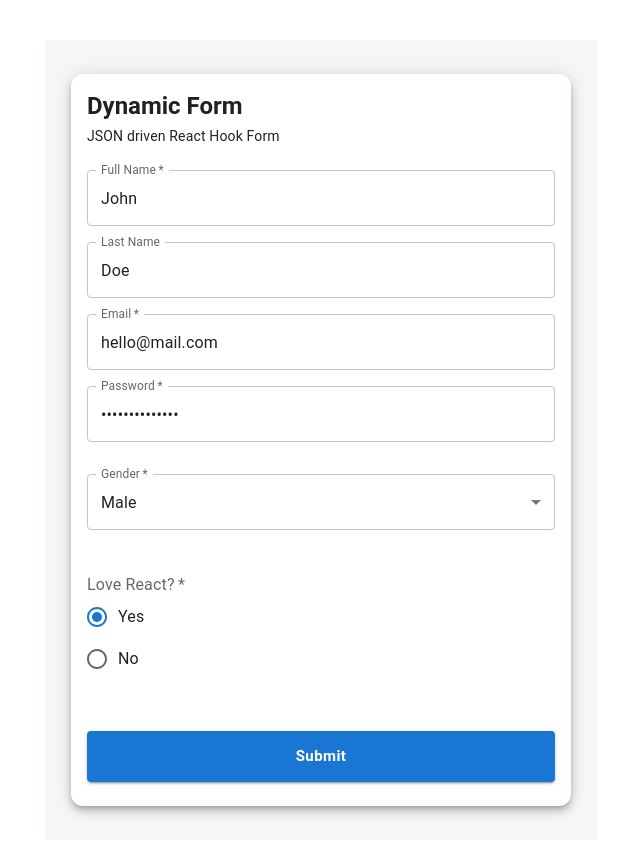
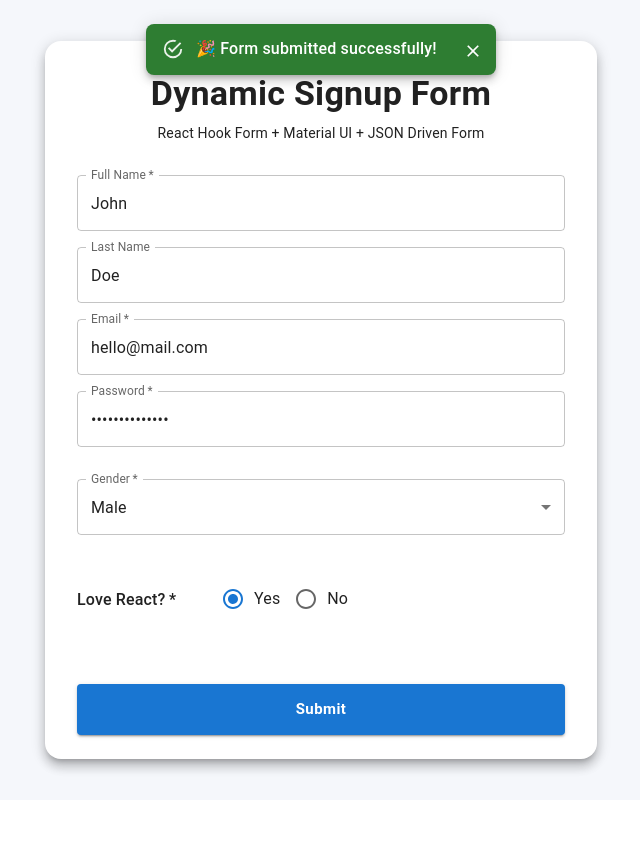
Before and after one commit to prasenjit1011/NextjsMaster16, a Next.js app: page / in a window 1280 px wide. Both pictures are taken after a click on the button "Submit". Shown: the top 860 px of the page, without its empty margins (319-959 px from the left). After the commit the page ends 800 px from the top, so only its background shows below. Built offline with nearby package versions, Linux system fonts and the light colour scheme; what @mui/material-nextjs would draw is missing.

Commit message:
Code Updated

```diff
--- a/src/components/DynamicForm.tsx
+++ b/src/components/DynamicForm.tsx
@@ -1,13 +1,15 @@
 "use client";
 
-import { useEffect } from "react";
+import { useEffect, useState } from "react";
 import { useForm } from "react-hook-form";
 
 import {
+  Alert,
   Box,
   Card,
   CardContent,
   Container,
+  Snackbar,
   Typography,
 } from "@mui/material";
 
@@ -46,60 +48,96 @@ export default function DynamicForm() {
     defaultValues
   );
 
-  // Load saved data after hydration
+  const [snackbar, setSnackbar] = useState({
+    open: false,
+    message: "",
+    severity: "success" as
+      | "success"
+      | "error"
+      | "warning"
+      | "info",
+  });
+
+  // Load saved values after hydration
   useEffect(() => {
     if (isLoaded) {
       reset(savedForm);
     }
   }, [isLoaded, savedForm, reset]);
 
+  const handleCloseSnackbar = () => {
+    setSnackbar((prev) => ({
+      ...prev,
+      open: false,
+    }));
+  };
+
   const onSubmit = async (data: FormValues) => {
+    try {
       saveForm(data);
 
-    alert("Form submitted successfully!");
+      console.log("Submitted Data:", data);
 
-    console.log(data);
+      setSnackbar({
+        open: true,
+        severity: "success",
+        message: "🎉 Form submitted successfully!",
+      });
+    } catch (error) {
+      console.error(error);
+
+      setSnackbar({
+        open: true,
+        severity: "error",
+        message: "Something went wrong. Please try again.",
+      });
+    }
   };
 
   return (
-    <Container maxWidth="sm" sx={{ py: 5 }}>
+    <>
       <Box
         sx={{
           minHeight: "100vh",
-    bgcolor: "#f4f6f8",
+          bgcolor: "#f5f7fb",
           display: "flex",
           justifyContent: "center",
           alignItems: "center",
           p: 3,
         }}
       >
+        <Container maxWidth="sm">
           <Card
+            elevation={8}
             sx={{
-      width: "100%",
-      maxWidth: 500,
-      borderRadius: 3,
-      boxShadow: 6,
+              borderRadius: 4,
             }}
           >
-    <CardContent>
-      <Typography
-  variant="h5"
+            <CardContent
               sx={{
-    fontWeight: 600,
-    mb: 0.5,
+                p: 4,
               }}
             >
-  Dynamic Form
+              <Typography
+                variant="h4"
+                align="center"
+                sx={{
+                  fontWeight: 700,
+                  mb: 1,
+                }}
+              >
+                Dynamic Signup Form
               </Typography>
 
               <Typography
                 variant="body2"
+                align="center"
                 color="text.secondary"
                 sx={{
-    mb: 3,
+                  mb: 4,
                 }}
               >
-  JSON driven React Hook Form
+                React Hook Form + Material UI + JSON Driven Form
               </Typography>
 
               <Box
@@ -107,7 +145,12 @@ export default function DynamicForm() {
                 onSubmit={handleSubmit(onSubmit)}
               >
                 {schema.data.map((field) => (
-          <Box key={field.id} sx={{ mb: 2 }}>
+                  <Box
+                    key={field.id}
+                    sx={{
+                      mb: 2,
+                    }}
+                  >
                     <FieldRenderer
                       field={field}
                       control={control}
@@ -116,13 +159,46 @@ export default function DynamicForm() {
                   </Box>
                 ))}
 
-        <Box mt={3}>
-          <SubmitButton loading={isSubmitting} text="Submit" />
+                <Box
+                  sx={{
+                    mt: 4,
+                  }}
+                >
+                  <SubmitButton
+                    loading={isSubmitting}
+                    text="Submit"
+                  />
                 </Box>
               </Box>
             </CardContent>
           </Card>
+        </Container>
       </Box>
-    </Container>
+      <Snackbar
+        open={snackbar.open}
+        autoHideDuration={4000}
+        onClose={handleCloseSnackbar}
+        anchorOrigin={{
+          vertical: "top",
+          horizontal: "center",
+        }}
+      >
+        <Alert
+          onClose={handleCloseSnackbar}
+          severity={snackbar.severity}
+          variant="filled"
+          sx={{
+            minWidth: 350,
+            justifyContent: "center",
+            alignItems: "center",
+            fontSize: "1rem",
+            borderRadius: 2,
+            boxShadow: 6,
+          }}
+        >
+          {snackbar.message}
+        </Alert>
+      </Snackbar>
+    </>
   );
 }
--- a/src/components/RadioInput.tsx
+++ b/src/components/RadioInput.tsx
@@ -1,6 +1,7 @@
 "use client";
 
 import {
+  Box,
   FormControl,
   FormControlLabel,
   FormHelperText,
@@ -27,17 +28,36 @@ export default function RadioInput({
 }: RadioInputProps) {
   return (
     <FormControl
-      component="fieldset"
+      fullWidth
       margin="normal"
-      fullWidth
       required={field.required}
       error={error}
     >
-      <FormLabel component="legend">{field.name}</FormLabel>
+      <Box
+        sx={{
+          display: "flex",
+          alignItems: "center",
+          gap: 2,
+          flexWrap: "wrap",
+        }}
+      >
+        <FormLabel
+          sx={{
+            minWidth: 130,
+            color: "text.primary",
+            fontWeight: 500,
+          }}
+        >
+          {field.name}
+        </FormLabel>
 
         <RadioGroup
+          row
           {...controllerField}
           value={controllerField.value ?? ""}
+          sx={{
+            flex: 1,
+          }}
         >
           {field.listOfValues1?.map((option) => (
             <FormControlLabel
@@ -48,8 +68,9 @@ export default function RadioInput({
             />
           ))}
         </RadioGroup>
+      </Box>
 
-      <FormHelperText>{helperText}</FormHelperText>
+      {helperText && <FormHelperText>{helperText}</FormHelperText>}
     </FormControl>
   );
 }
```
Lines whose indentation alone changed are shown as unchanged.
